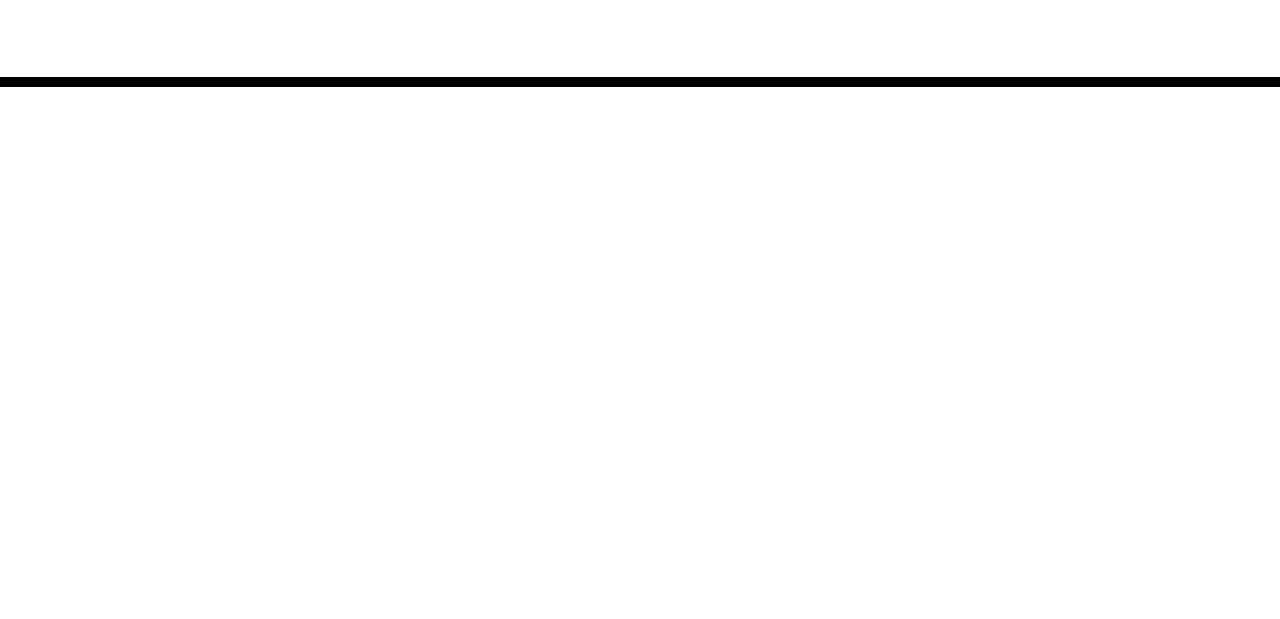
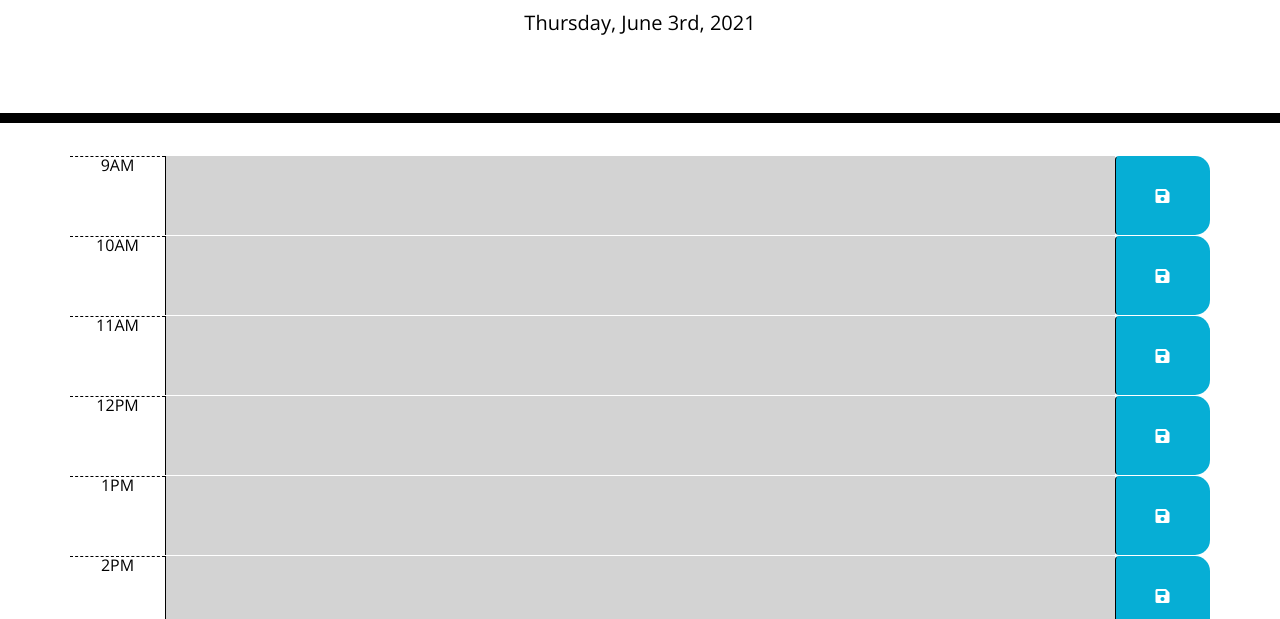
Before and after one commit to smalone9/pro-schedule, a plain HTML site: page index.html in a window 1280 px wide. Shown: the part 181-800 px from the top of the page. Drawn offline with nearby package versions, Linux system fonts and the light colour scheme; files that its build step writes are made by us from their sources.

Commit message:
fixed links

```diff
--- a/index.html
+++ b/index.html
@@ -9,7 +9,7 @@
   <link rel="stylesheet" href="https://use.fontawesome.com/releases/v5.8.1/css/all.css"
     integrity="sha384-50oBUHEmvpQ+1lW4y57PTFmhCaXp0ML5d60M1M7uH2+nqUivzIebhndOJK28anvf" crossorigin="anonymous" />
   <link href="https://fonts.googleapis.com/css?family=Open+Sans&display=swap" rel="stylesheet" />
-  <link rel="stylesheet" href="style.css" />
+  <link rel="stylesheet" href="./assets/css/style.css" />
   <title>Work Day Scheduler</title>
 </head>
 
@@ -20,12 +20,12 @@
     <p id="currentDay" class="lead"></p>
   </header>
   <div class="container">
-    <!-- Timeblocks go here; built in javascript -->
+    <!-- Time blocks in JS-->
   </div>
 
   <script src="https://code.jquery.com/jquery-3.4.1.min.js"></script>
   <script src="https://cdnjs.cloudflare.com/ajax/libs/moment.js/2.24.0/moment.min.js"></script>
-  <script src="./script.js"></script>
+  <script src="./assets/js/script.js"></script>
 </body>
 
 </html>
```
